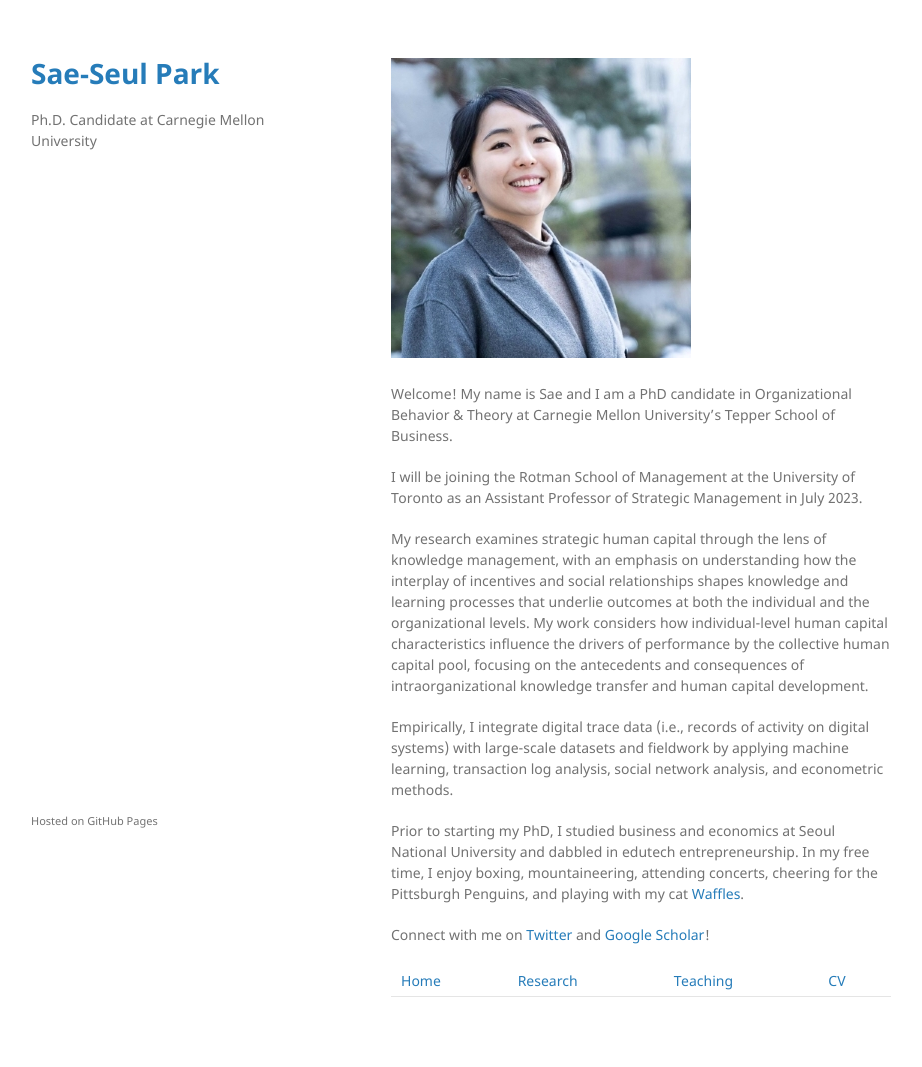
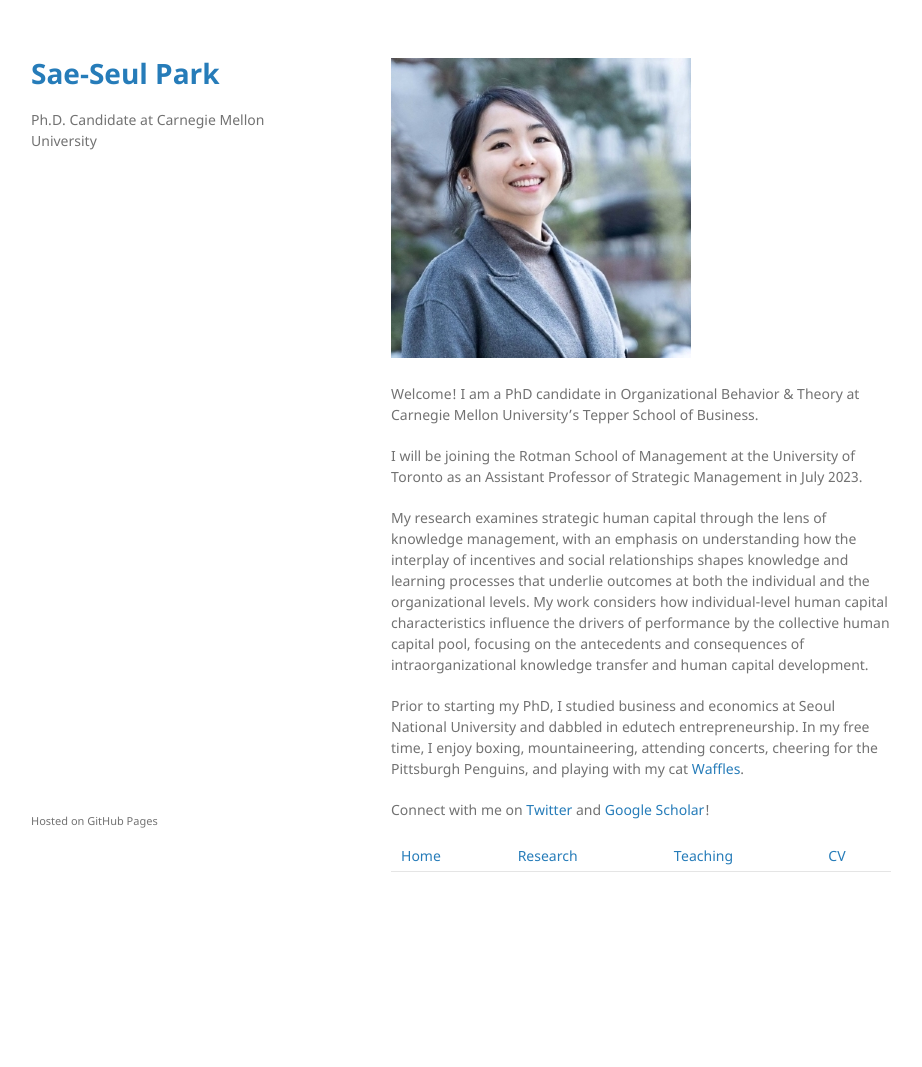
Before and after one commit to saepark/saepark.github.io, a Jekyll site: the page built from index.md, in a window 1280 px wide. Shown: the whole page, without its empty margins (179-1101 px from the left). Built offline with Jekyll 4.4.1, drawn with Linux system fonts in a browser that asks for light colours; our own code applies the rules of GitHub Pages for plain Markdown files; after the commit the page ends 942 px from its top, so only the background shows below that.

Commit message:
Update index.md

```diff
--- a/index.md
+++ b/index.md
@@ -1,12 +1,10 @@
 ![Sae-Seul Park](saeseulpark.jpg)
 
-Welcome! My name is Sae and I am a PhD candidate in Organizational Behavior & Theory at Carnegie Mellon University's Tepper School of Business.
+Welcome! I am a PhD candidate in Organizational Behavior & Theory at Carnegie Mellon University's Tepper School of Business.
 
 I will be joining the Rotman School of Management at the University of Toronto as an Assistant Professor of Strategic Management in July 2023.
 
 My research examines strategic human capital through the lens of knowledge management, with an emphasis on understanding how the interplay of incentives and social relationships shapes knowledge and learning processes that underlie outcomes at both the individual and the organizational levels. My work considers how individual-level human capital characteristics influence the drivers of performance by the collective human capital pool, focusing on the antecedents and consequences of intraorganizational knowledge transfer and human capital development.
-
-Empirically, I integrate digital trace data (i.e., records of activity on digital systems) with large-scale datasets and fieldwork by applying machine learning, transaction log analysis, social network analysis, and econometric methods.
 
 Prior to starting my PhD, I studied business and economics at Seoul National University and dabbled in edutech entrepreneurship. In my free time, I enjoy boxing, mountaineering, attending concerts, cheering for the Pittsburgh Penguins, and playing with my cat [Waffles](WafflesPark.jpg).
 
```
